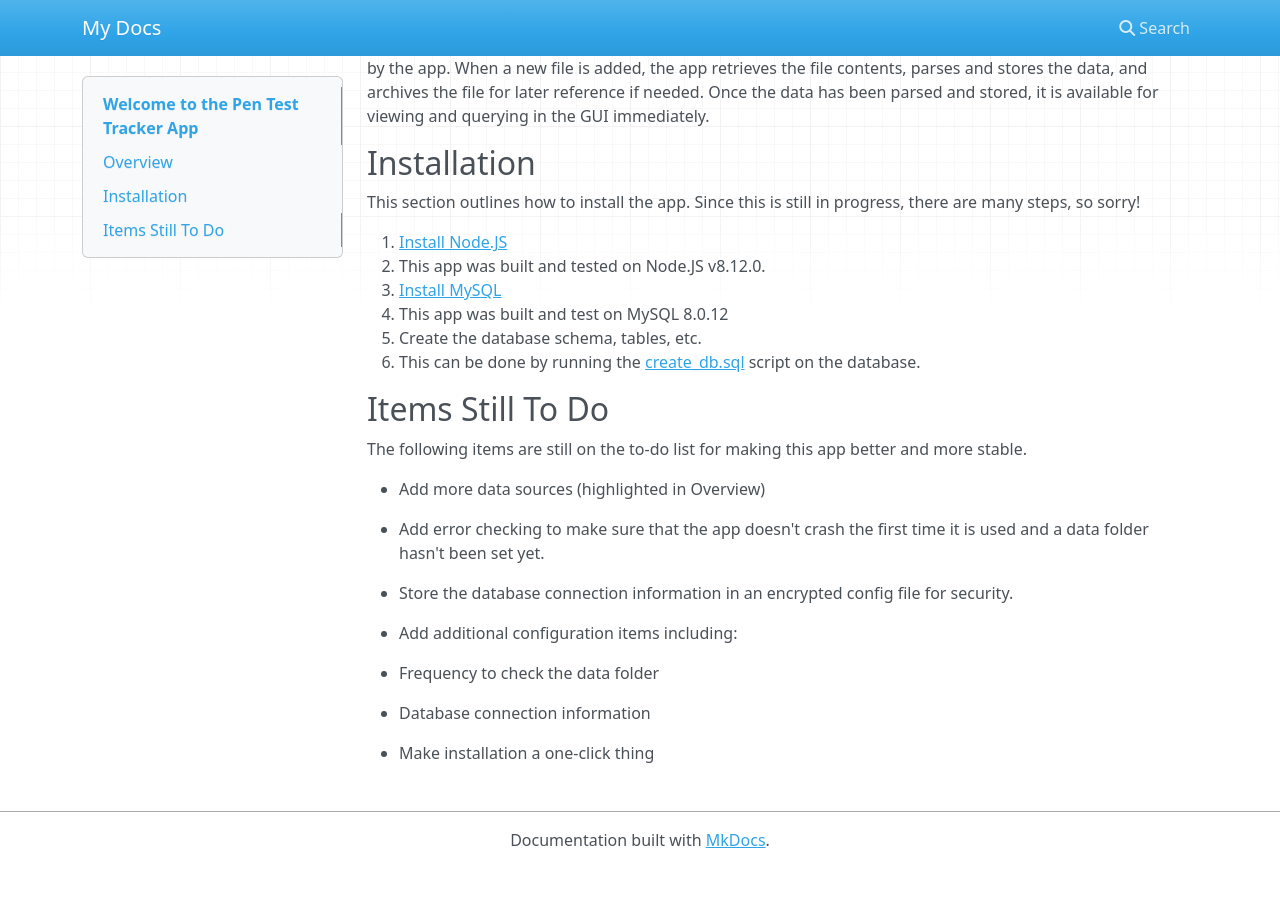
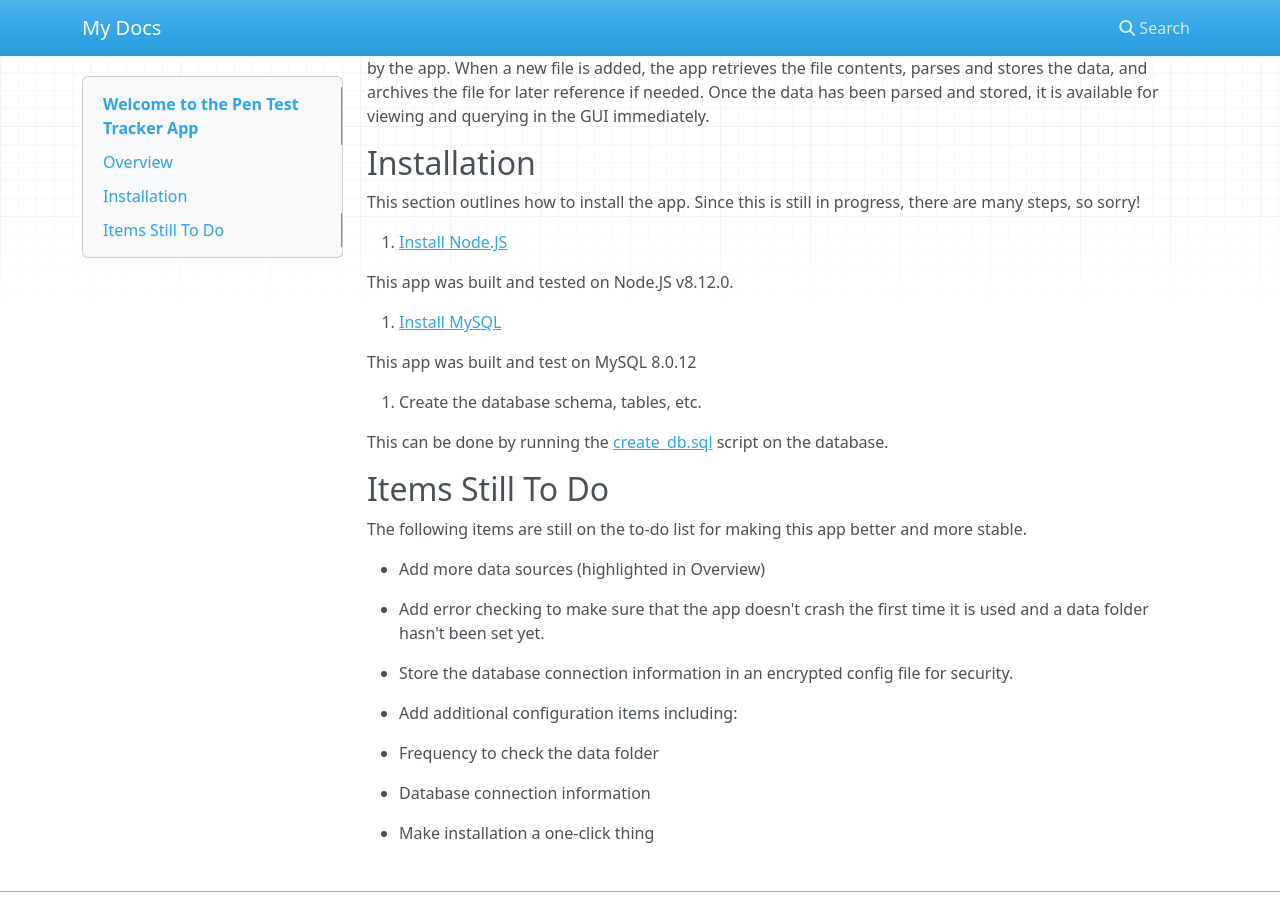
Before and after one commit to SarahLN/Pen-Test-Tracker, an MkDocs documentation site: the page built from docs/index.md, in a window 1280 px wide and 900 px high, scrolled down 613 px. Built offline with MkDocs 1.6.1, drawn with Linux system fonts in a browser that asks for light colours; nearby versions of some CDN libraries; before the commit the page ends 1481 px from its top, so only the background shows below that.

Commit message:
update spacing

```diff
--- a/docs/index.md
+++ b/docs/index.md
@@ -39,11 +39,17 @@ This section outlines how to install the app.  Since this is still in progress,
 are many steps, so sorry!
 
 1. [Install Node.JS](https://nodejs.org/en/download/)
-  * This app was built and tested on Node.JS v8.12.0.
+
+  This app was built and tested on Node.JS v8.12.0.
+
 2. [Install MySQL](https://dev.mysql.com/doc/refman/8.0/en/installing.html)
-  * This app was built and test on MySQL 8.0.12
+
+  This app was built and test on MySQL 8.0.12
+
 3. Create the database schema, tables, etc.
-  * This can be done by running the [create_db.sql](./create_db.sql) script on the database.
+
+  This can be done by running the [create_db.sql](./create_db.sql) script on the database.
+
 
 ## Items Still To Do
 
```
